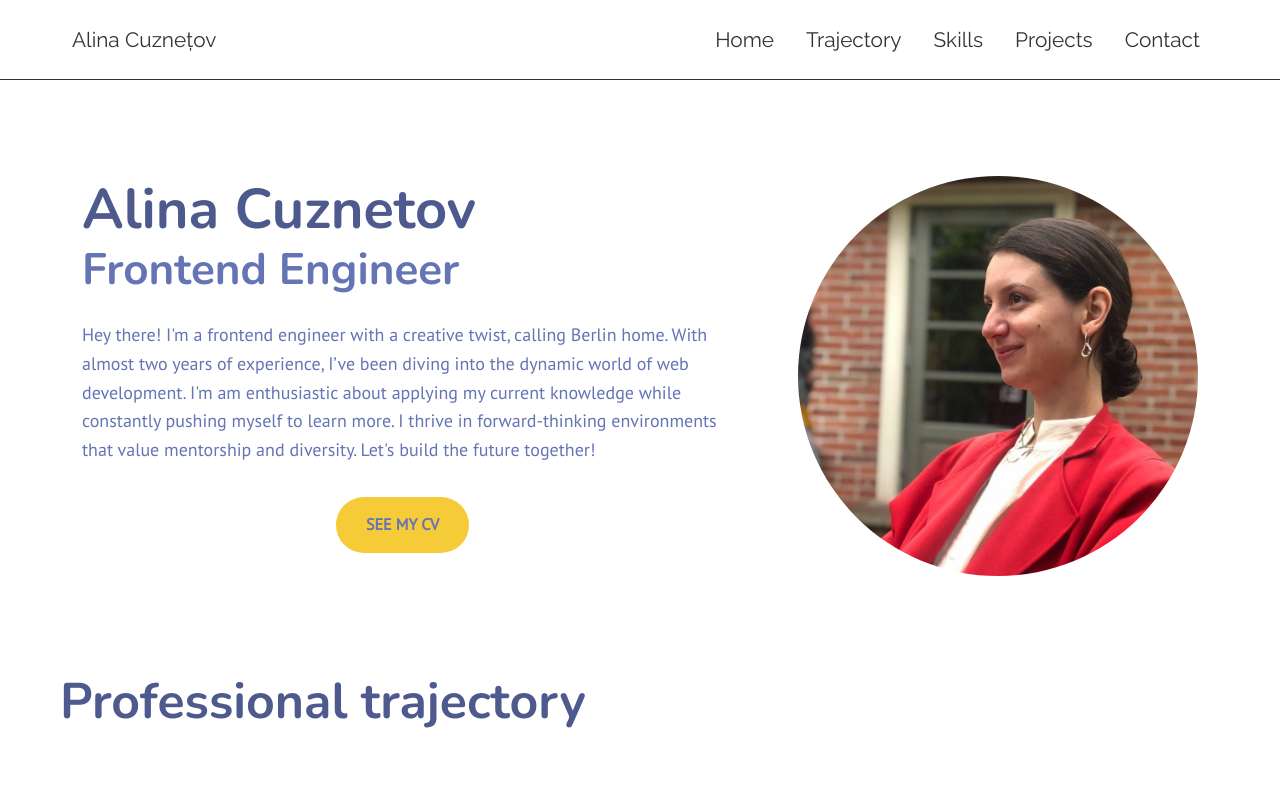
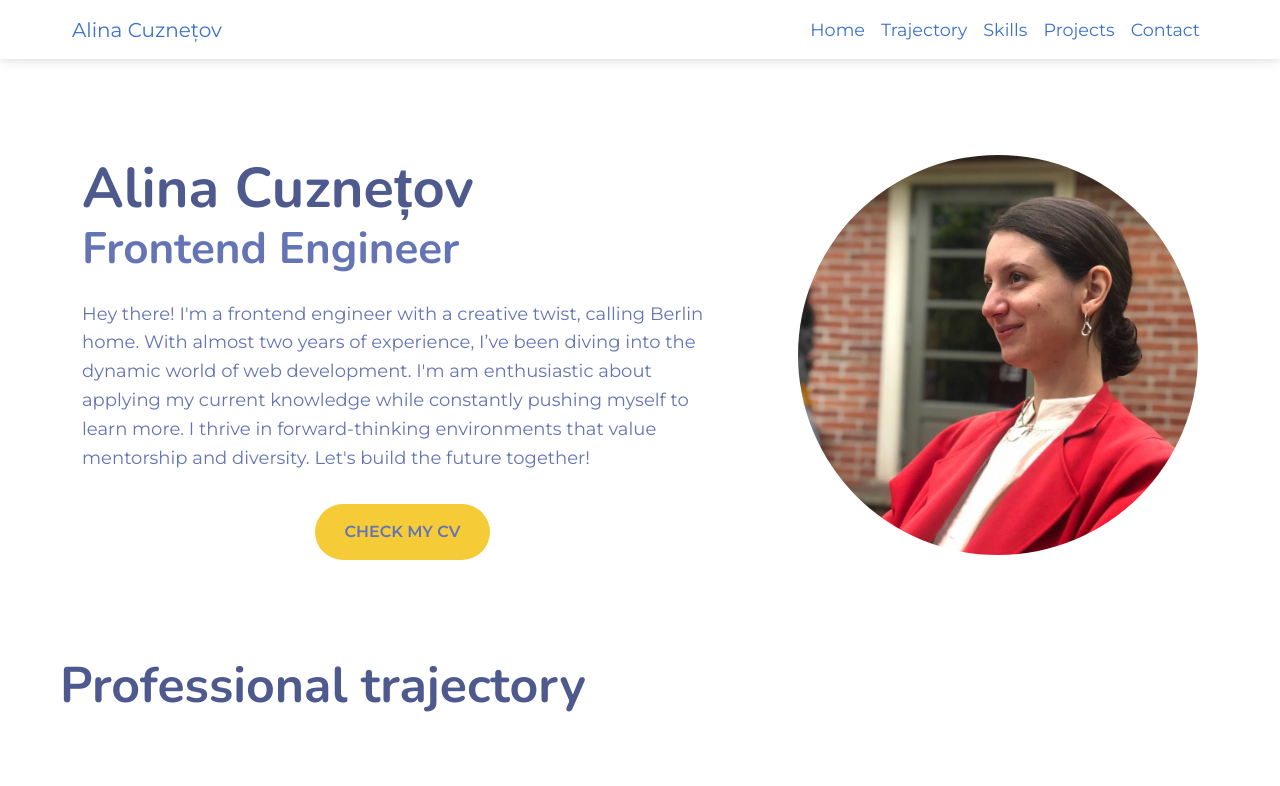
Before and after one commit to alinaincodeland/alinaincodeland.github.io, a React (Create React App) app: page / in a window 1280 px wide. Shown: the top 786 px of the page. Built offline with nearby package versions, Linux system fonts and the light colour scheme.

Commit message:
Revert changes.

```diff
--- a/src/App.js
+++ b/src/App.js
@@ -19,7 +19,7 @@ export default function Home() {
       <Timeline />
       <Skills />
       <Projects />
-      <ContactForm />
+      {/* <ContactForm /> */}
       <Footer />
       <ScrollToTop showUnder={160}>
         <span>
--- a/src/components/Hero.js
+++ b/src/components/Hero.js
@@ -8,7 +8,7 @@ const Hero = () => {
       <MDBContainer className="hero-section">
         <MDBRow>
           <MDBCol md="7" className="hero-text">
-            <h1 className="hero-title">Alina Cuznetov</h1>
+            <h1 className="hero-title">Alina Cuznețov</h1>
             <h1 className="hero-subtitle"> Frontend Engineer</h1>
             <p className="hero-description">
               Hey there! I'm a frontend engineer with a creative twist, calling
@@ -19,15 +19,20 @@ const Hero = () => {
               that value mentorship and diversity. Let's build the future
               together!
             </p>
-
+            <div class="container-button">
               <a
-              className="hero-demo-button"
                 href="https://drive.google.com/file/d/1ps-7QyuIQyHoTnP2k1dj1RBBUNk5WUoZ/view?usp=drive_link"
+                class="button type--A hero-demo-button"
                 target="_blank"
                 rel="noreferrer"
               >
-              See my CV
+                <div class="button__line"></div>
+                <div class="button__line"></div>
+                <span class="button__text">CHECK MY CV</span>
+                <div class="button__drow1"></div>
+                <div class="button__drow2"></div>
               </a>
+            </div>
           </MDBCol>
           <MDBCol md="5" className="hero-container-image">
             <img src={Profile} alt="woman-avatar" className="hero-image-main" />
--- a/src/index.css
+++ b/src/index.css
@@ -1,16 +1,15 @@
 body {
   margin: 0;
+  font-family: "Montserrat", sans-serif !important;
   -webkit-font-smoothing: antialiased;
   -moz-osx-font-smoothing: grayscale;
 }
 
 /* Navbar */
+
 .navbar {
   background-color: #fff;
-  box-shadow: none !important;
-  height: 5rem;
   z-index: 1;
-  border-bottom: 1px solid rgb(51, 51, 51);
 }
 
 .navbar-container {
@@ -18,19 +17,16 @@ body {
   margin: auto !important;
 }
 
-.navbar-items,
-.navbar-brand {
-  font-size: 1.3rem !important;
-  font-family: "Raleway", sans-serif !important;
+.navbar-items {
+  font-size: 1.1rem !important;
 }
 
-.navbar-items {
-  gap: 1rem;
+.nav-link {
+  color: #3b71ca !important;
 }
 
-.nav-link,
 .navbar-brand {
-  color: rgb(51, 51, 51) !important;
+  color: #3b71ca !important;
 }
 
 /* Hero section */
@@ -419,6 +415,8 @@ body {
   .hero-image-main {
     margin: auto !important;
     height: 300px;
+    width: auto;
+    display: block;
   }
 
   .contact-form-component {
```
Lines whose indentation alone changed are shown as unchanged.
